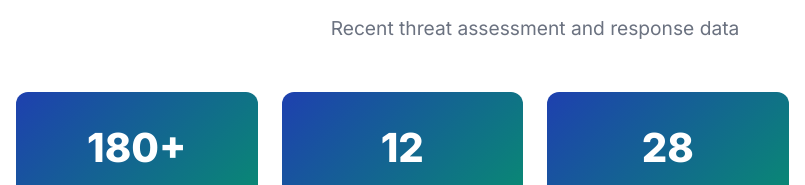
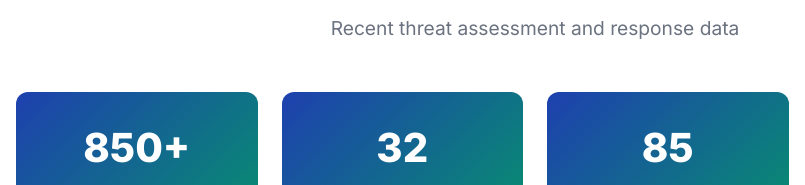
Before and after one commit to SacredPath/sky-shield-fund, a plain HTML site: page index.html in a window 1280 px wide. Shown: the part 866-1051 px from the top of the page, 105-910 px from the left. Drawn offline with Linux system fonts and the light colour scheme.

Commit message:
Update statistics to match impact numbers: 850+ drones, 32 radar units, 85 volunteers

```diff
--- a/index.html
+++ b/index.html
@@ -895,15 +895,15 @@
 
         <div class="stats-grid">
           <div class="stat-item">
-            <div class="stat-number">180+</div>
+            <div class="stat-number">850+</div>
             <div class="stat-label">Drones Detected This Year</div>
           </div>
           <div class="stat-item">
-            <div class="stat-number">12</div>
+            <div class="stat-number">32</div>
             <div class="stat-label">Active Radar Units Supported</div>
           </div>
           <div class="stat-item">
-            <div class="stat-number">28</div>
+            <div class="stat-number">85</div>
             <div class="stat-label">Volunteer Operators Trained</div>
           </div>
           <div class="stat-item">
```
